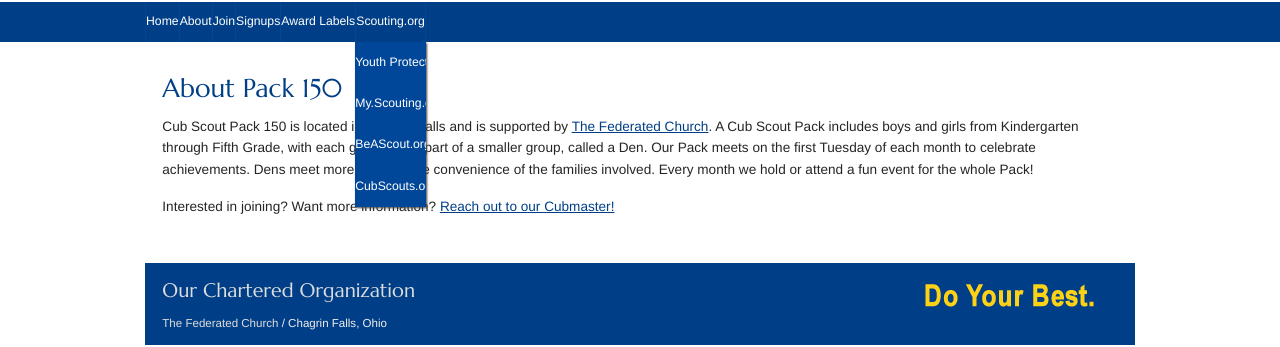
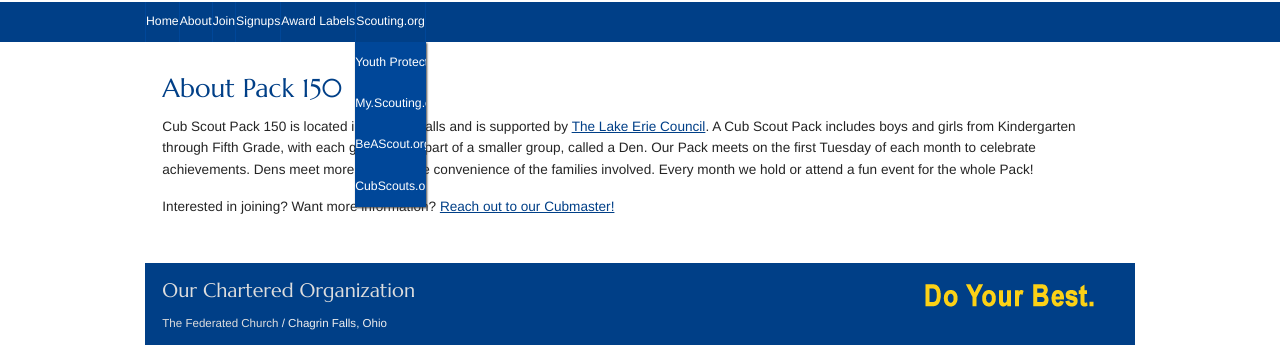
Before and after one commit to Pack150/Pack150.github.io, a Jekyll site: the page built from about.md, in a window 1280 px wide. Shown: the part 115-462 px from the top of the page. Built offline with Jekyll 4.4.1, drawn with Linux system fonts in a browser that asks for light colours; nearby versions of some CDN libraries; library files that are not in the unit come from our copies.

Commit message:
Update about.md
Replace Federated Church with Lake Erie Council.

```diff
--- a/about.md
+++ b/about.md
@@ -4,8 +4,7 @@
 permalink: /about/
 sidebar: false
 ---
-Cub Scout Pack 150 is located in Chagrin Falls and is supported by [The
-Federated Church](http://fedchurch.org). A Cub Scout Pack includes boys and girls from
+Cub Scout Pack 150 is located in Chagrin Falls and is supported by [The Lake Erie Council](http://lecbsa,org). A Cub Scout Pack includes boys and girls from
 Kindergarten through Fifth Grade, with each grade being part of a smaller group,
 called a Den. Our Pack meets on the first Tuesday of each month to celebrate
 achievements. Dens meet more often, at the convenience of the
```
